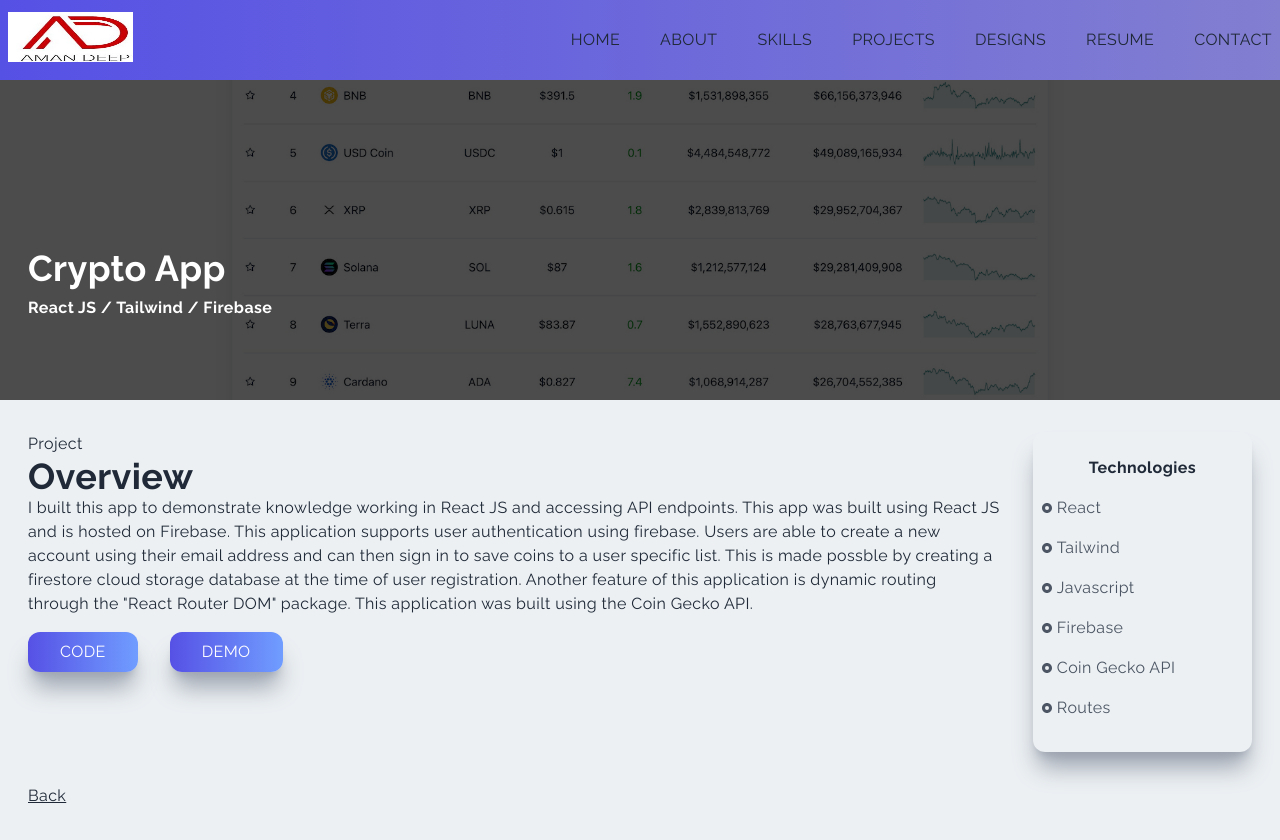
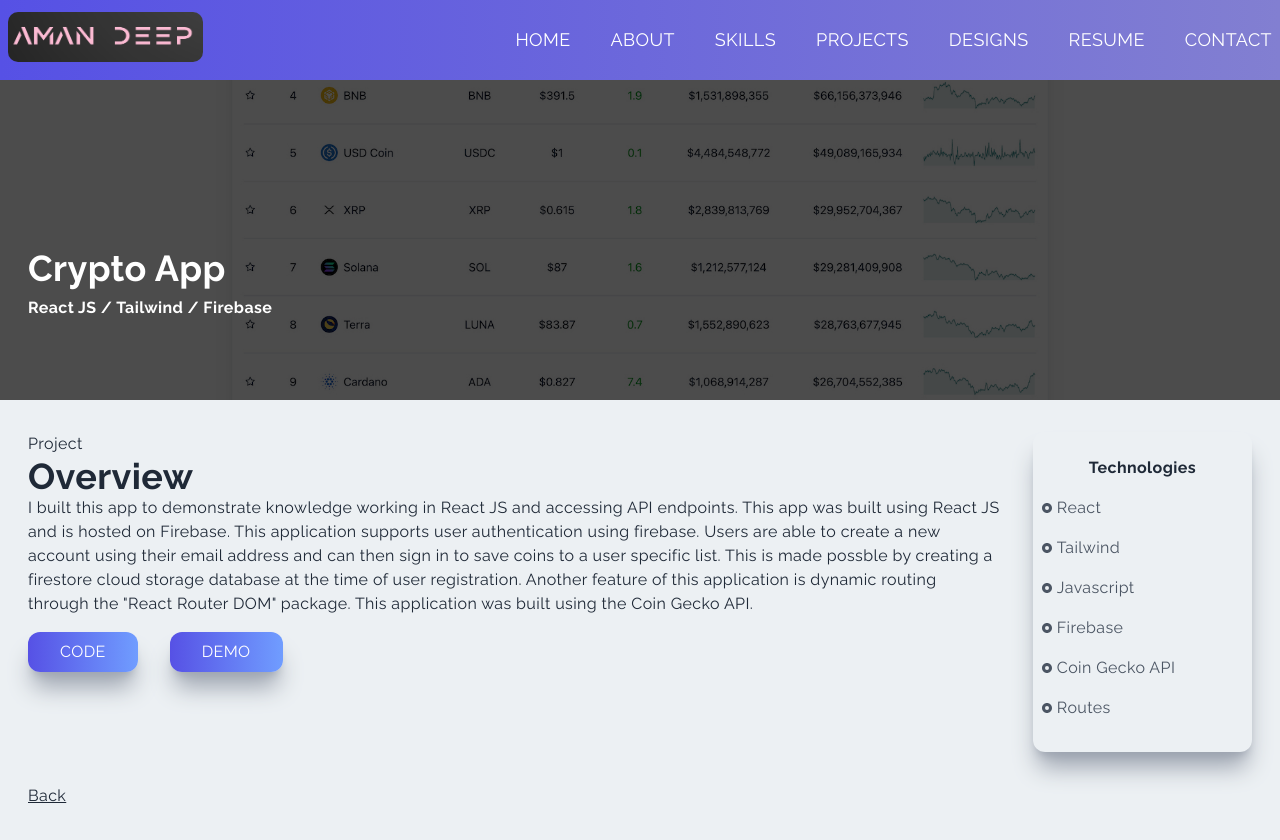
Before and after one commit to 1palermo/Amandeep, a Next.js app: page /crypto in a window 1280 px wide. Built offline with nearby package versions, Linux system fonts and the light colour scheme.

Commit message:
navbar update

```diff
--- a/components/Navbar.jsx
+++ b/components/Navbar.jsx
@@ -4,7 +4,7 @@
 import { AiOutlineClose, AiOutlineMail, AiOutlineMenu } from "react-icons/ai";
 import { FaGithub, FaLinkedinIn } from "react-icons/fa";
 import { BsFillPersonLinesFill } from "react-icons/bs";
-import NavLogo from "../public/assets/logo.jpg";
+import NavLogo from "../public/assets/logo1.png";
 
 const Navbar = () => {
   const [nav, setNav] = useState(false);
@@ -29,11 +29,11 @@
 
   return (
     <div
-    className={
+      className={
         shadow
-          ? "fixed w-full h-20 shadow-xl z-[100] ease-in-out duration-300 bg-[#ecf0f3]"
+          ? "fixed w-full h-20 shadow-xl z-[100] ease-in-out duration-300 bg-[#5651e5]"
           : "fixed w-full h-20 z-[100] bg-gradient-to-r from-[#5651e5] to-[#827fd1]"
-  }
+      }
     >
       <div className="flex justify-between items-center w-full h-full px-2 2xl:px-16">
         <Link href="/">
@@ -41,33 +41,34 @@
             <Image
               src={NavLogo}
               alt="/"
-              width="125"
+              width="195"
               height="50"
               className="cursor-pointer"
+              style={{ borderRadius: "10px" }}
             />
           </a>
         </Link>
         <div>
           <ul style={{ color: `${linkColor}` }} className="hidden md:flex">
-            <li className="ml-10 text-md uppercase hover:border-b">
+            <li className="ml-10 text-lg text-white uppercase hover:border-b">
               <Link href="/">Home</Link>
             </li>
-            <li className="ml-10 text-md uppercase hover:border-b">
+            <li className="ml-10 text-lg text-white uppercase hover:border-b">
               <Link href="/#about">About</Link>
             </li>
-            <li className="ml-10 text-md uppercase hover:border-b">
+            <li className="ml-10 text-lg text-white uppercase hover:border-b">
               <Link href="/#skills">Skills</Link>
             </li>
-            <li className="ml-10 text-md uppercase hover:border-b">
+            <li className="ml-10 text-lg text-white uppercase hover:border-b">
               <Link href="/#projects">Projects</Link>
             </li>
-            <li className="ml-10 text-md uppercase hover:border-b">
+            <li className="ml-10 text-lg text-white  uppercase hover:border-b">
               <Link href="/designs">Designs</Link>
             </li>
-            <li className="ml-10 text-md uppercase hover:border-b">
+            <li className="ml-10 text-lg text-white  uppercase hover:border-b">
               <Link href="/resume">Resume</Link>
             </li>
-            <li className="ml-10 text-md uppercase hover:border-b">
+            <li className="ml-10 text-lg text-white  uppercase hover:border-b">
               <Link href="/#contact">Contact</Link>
             </li>
           </ul>
@@ -98,7 +99,7 @@
             <div className="flex w-full items-center justify-between">
               <Link href="/">
                 <a>
-                  <Image src={NavLogo} width="87" height="35" alt="/" />
+                  <Image src={NavLogo} width="120" height="35" alt="/" />
                 </a>
               </Link>
               <div
@@ -114,7 +115,7 @@
               </p>
             </div>
           </div>
-          <div className="py-4 flex flex-col">
+          <div className="pt-4 flex flex-col">
             <ul className="uppercase">
               <Link href="/">
                 <li onClick={() => setNav(false)} className="py-4 text-md">
@@ -129,6 +130,11 @@
               <Link href="/#skills">
                 <li onClick={() => setNav(false)} className="py-4 text-md">
                   Skills
+                </li>
+              </Link>
+              <Link href="/designs">
+                <li onClick={() => setNav(false)} className="py-4 text-md">
+                  Designs
                 </li>
               </Link>
               <Link href="/#projects">
@@ -147,13 +153,13 @@
                 </li>
               </Link>
             </ul>
-            <div className="pt-40">
+            <div className="pt-20">
               <p className="uppercase tracking-widest text-[#5651e5]">
                 Let&#39;s Connect
               </p>
               <div className="flex items-center justify-between my-4 w-full sm:w-[80%]">
                 <a
-                  href="https://www.linkedin.com/in/clint-briley-50056920a/"
+                  href="https://www.linkedin.com/in/aman-deep-ab0996229/"
                   target="_blank"
                   rel="noreferrer"
                 >
@@ -162,7 +168,7 @@
                   </div>
                 </a>
                 <a
-                  href="https://github.com/fireclint"
+                  href="https://github.com/1palermo"
                   target="_blank"
                   rel="noreferrer"
                 >
```
Also changed, not shown: public/assets/logo.jpg, public/assets/logo1.png (added).
